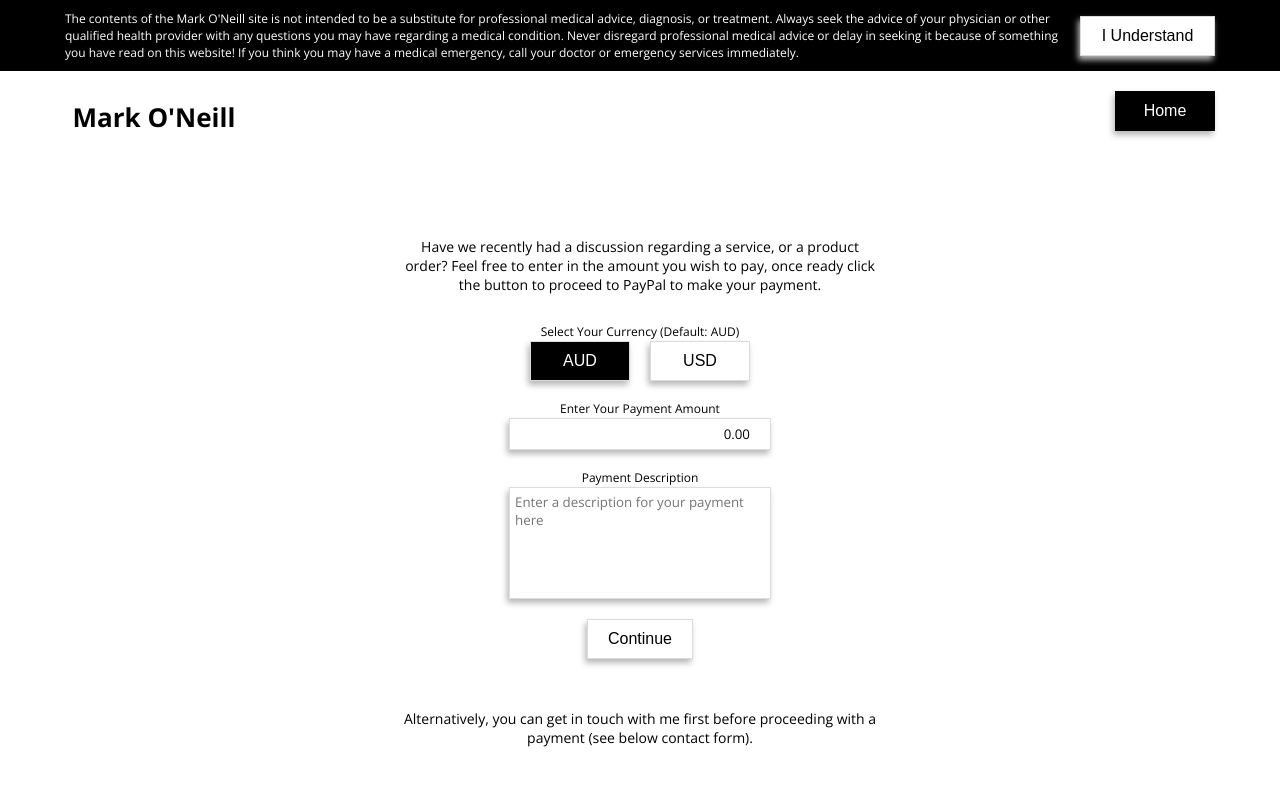
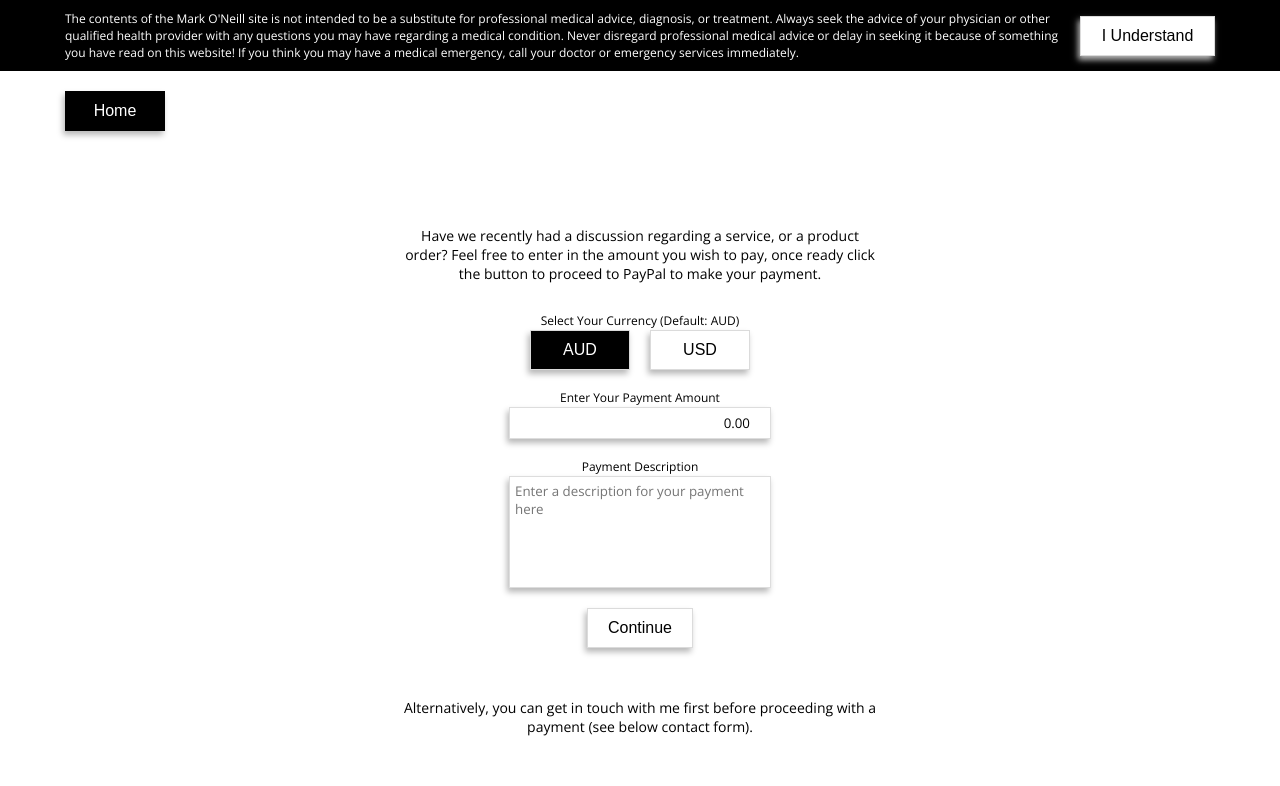
Before and after one commit to christopher-talke/moneill-2020, a Gatsby site: page /pay-online in a window 1280 px wide. Built offline with nearby package versions, Linux system fonts and the light colour scheme; Gatsby itself is replaced by a stand-in of ours.

Commit message:
Fixed the heading, Mark requested it go

```diff
--- a/src/components/Nav.js
+++ b/src/components/Nav.js
@@ -9,7 +9,7 @@ const Nav = ({ opacity, toHome }) => {
 
   return (
     <StyledNav>
-      <div id="logo">Mark O'Neill</div>
+      {/* <div id="logo">Mark O'Neill</div> */}
       <div>
         {toHome ? (
           <Link to="/">
```
